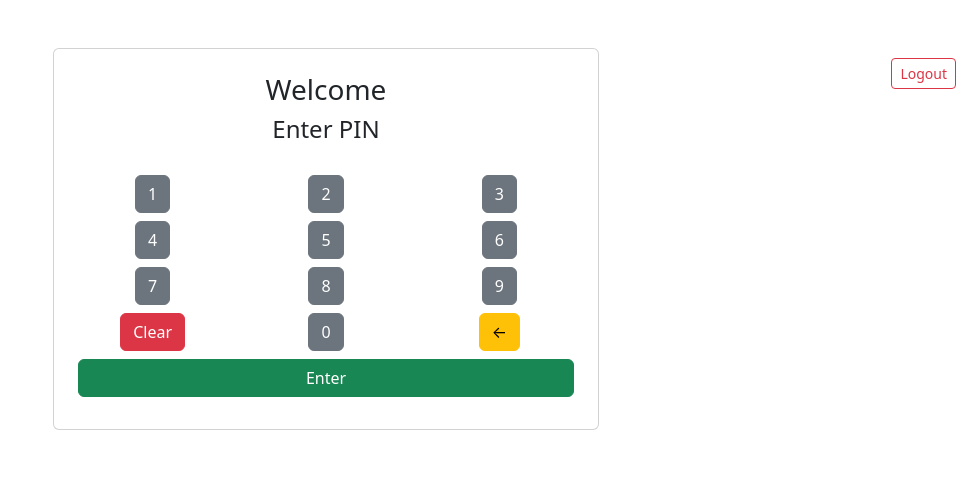
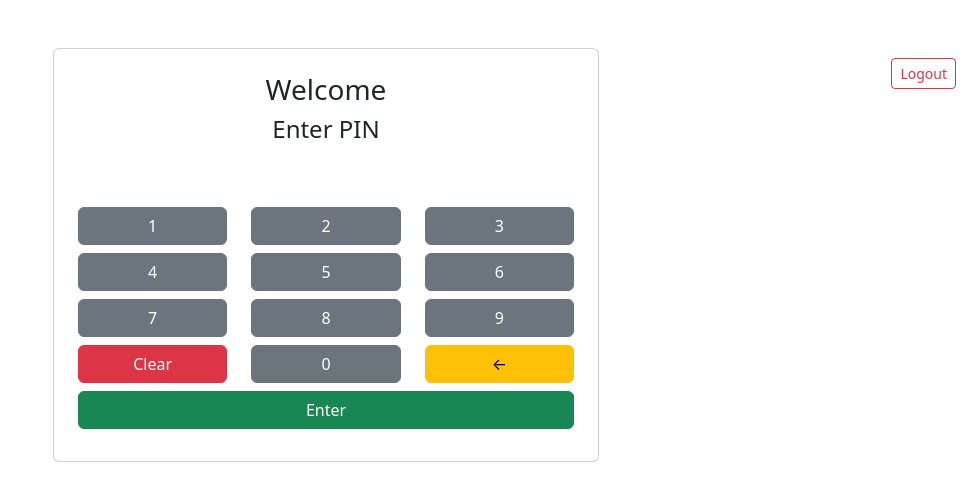
Before and after one commit to uiowaSEP2025/sep2025-project-team_001, a React (Create React App) app in the folder web_app/: page /dashboard in a window 1280 px wide. Shown: the top 500 px of the page, without its empty margins (314-1280 px from the left). Built offline with nearby package versions, Linux system fonts and the light colour scheme; sample sign-in values are in the browser's storage.

Commit message:
SCRUM-89 Changed the PIN pad and Dashboard to have separate css files for scalability.

```diff
--- a/web_app/src/components/NumberPad.js
+++ b/web_app/src/components/NumberPad.js
@@ -1,15 +1,16 @@
 import React from 'react';
 import { Button, Row, Col } from 'react-bootstrap';
+import '../pages/styles/NumberPad.css';
 
 const NumberPad = ({ onDigitPress, onDelete, onClear, onEnter }) => {
   const digits = ['1', '2', '3', '4', '5', '6', '7', '8', '9', '0'];
 
   return (
-    <div className="text-center">
+    <div className="number-pad text-center">
       <Row className="mb-2">
         {digits.slice(0, 3).map((digit) => (
           <Col key={digit}>
-            <Button variant="secondary" onClick={() => onDigitPress(digit)}>
+            <Button className="number-button" variant="secondary" onClick={() => onDigitPress(digit)}>
               {digit}
             </Button>
           </Col>
@@ -18,7 +19,7 @@ const NumberPad = ({ onDigitPress, onDelete, onClear, onEnter }) => {
       <Row className="mb-2">
         {digits.slice(3, 6).map((digit) => (
           <Col key={digit}>
-            <Button variant="secondary" onClick={() => onDigitPress(digit)}>
+            <Button className="number-button" variant="secondary" onClick={() => onDigitPress(digit)}>
               {digit}
             </Button>
           </Col>
@@ -27,7 +28,7 @@ const NumberPad = ({ onDigitPress, onDelete, onClear, onEnter }) => {
       <Row className="mb-2">
         {digits.slice(6, 9).map((digit) => (
           <Col key={digit}>
-            <Button variant="secondary" onClick={() => onDigitPress(digit)}>
+            <Button className="number-button" variant="secondary" onClick={() => onDigitPress(digit)}>
               {digit}
             </Button>
           </Col>
@@ -35,24 +36,24 @@ const NumberPad = ({ onDigitPress, onDelete, onClear, onEnter }) => {
       </Row>
       <Row className="mb-2">
         <Col>
-          <Button variant="danger" onClick={onClear}>
+          <Button className="number-button" variant="danger" onClick={onClear}>
             Clear
           </Button>
         </Col>
         <Col>
-          <Button variant="secondary" onClick={() => onDigitPress('0')}>
+          <Button className="number-button" variant="secondary" onClick={() => onDigitPress('0')}>
             0
           </Button>
         </Col>
         <Col>
-          <Button variant="warning" onClick={onDelete}>
+          <Button className="number-button" variant="warning" onClick={onDelete}>
             ←
           </Button>
         </Col>
       </Row>
       <Row className="mb-2">
         <Col>
-          <Button variant="success" className="w-100" onClick={onEnter}>
+          <Button className="enter-button w-100" variant="success" onClick={onEnter}>
             Enter
           </Button>
         </Col>
@@ -60,4 +61,5 @@ const NumberPad = ({ onDigitPress, onDelete, onClear, onEnter }) => {
     </div>
   );
 };
+
 export default NumberPad;
--- a/web_app/src/pages/Dashboard.js
+++ b/web_app/src/pages/Dashboard.js
@@ -2,6 +2,7 @@ import React, { useState, useEffect } from 'react';
 import { useNavigate } from 'react-router-dom';
 import { Container, Row, Col, Card, Alert, Button } from 'react-bootstrap';
 import NumberPad from '../components/NumberPad';
+import './styles/Dashboard.css';
 
 function Dashboard() {
   const [pin, setPin] = useState('');
@@ -104,12 +105,7 @@ function Dashboard() {
       <Button
         variant="outline-danger"
         size="sm"
-        style={{
-          position: 'absolute',
-          top: 10,
-          right: 10,
-          zIndex: 1000,
-        }}
+        className="logout-btn"
         onClick={logout}
       >
         Logout
@@ -122,8 +118,10 @@ function Dashboard() {
               <h3>{barName || 'Welcome'}</h3>
               <h4>Enter PIN</h4>
 
-              <div className="mb-3">
-                <h4>{'*'.repeat(pin.length)}</h4>
+              <div className="pin-display">
+                <h4 style={{ margin: 0 }}>
+                  {pin.length > 0 ? '*'.repeat(pin.length) : '\u00A0'}
+                </h4>
               </div>
 
               {error && <Alert variant="danger">{error}</Alert>}
--- /dev/null
+++ b/web_app/src/pages/styles/Dashboard.css
@@ -0,0 +1,12 @@
+/* Dashboard.css */
+.logout-btn {
+    position: absolute;
+    top: 10px;
+    right: 10px;
+    z-index: 1000;
+  }
+
+  .pin-display {
+    min-height: 2.5rem;
+    margin-bottom: 1rem;
+  }
--- /dev/null
+++ b/web_app/src/pages/styles/NumberPad.css
@@ -0,0 +1,8 @@
+/* NumberPad.css */
+.number-pad {
+    text-align: center;
+  }
+
+  .number-pad .btn {
+    width: 100%;
+  }
```
